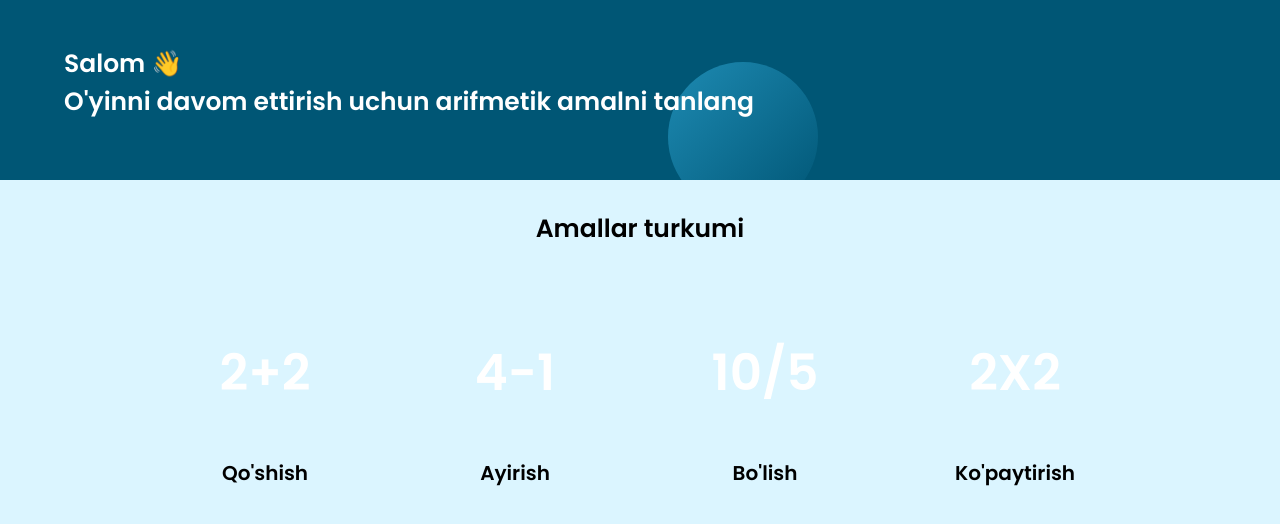
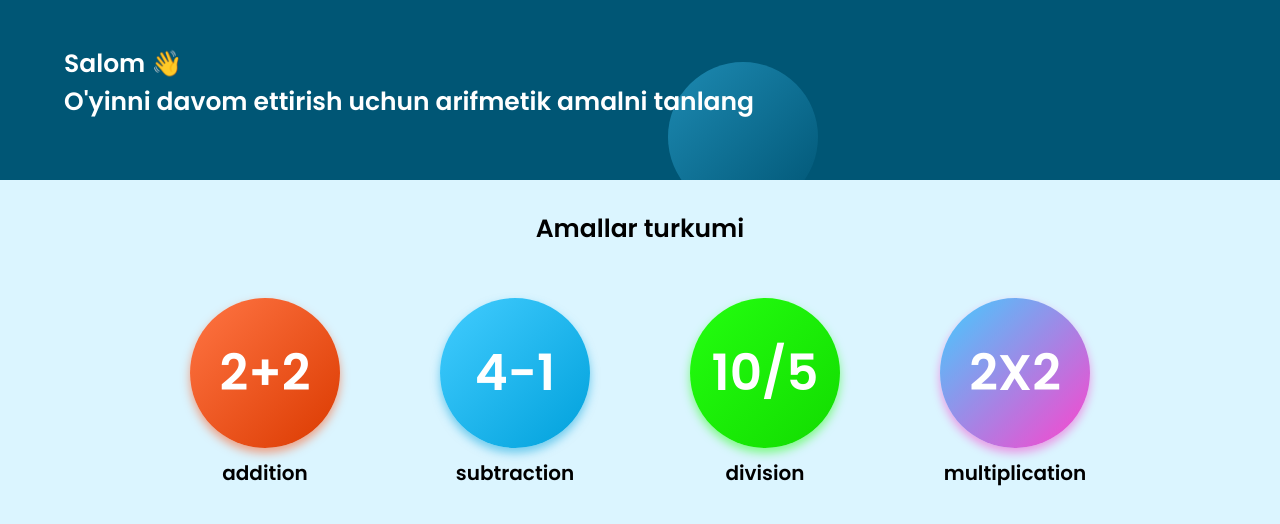
Before and after one commit to DostonUmarov/arifmetik, a React (Vite) app: page /category in a window 1280 px wide. Shown: the top 524 px of the page. Built offline with nearby package versions, Linux system fonts and the light colour scheme.

Commit message:
Update Category.jsx

```diff
--- a/src/Pages/Category/Category.jsx
+++ b/src/Pages/Category/Category.jsx
@@ -4,10 +4,10 @@ import { useAuth } from "../../Components/context"
 
 function Category() {
     const levels = [
-        {name: "Qo'shish", display: "2+2", color:"red", uzbname: "Qo'shish"},
-         {name: "Ayirish", display: "4-1", color:"blue", uzbname: "Ayirish"},
-          {name: "Bo'lish", display: "10/5", color:"green", uzbname: "Bo'lish"},
-           {name: "Ko'paytirish", display: "2X2", color:"purple", uzbname: "Ko'paytirish"}
+        {name: "addition", display: "2+2", color:"red", uzbname: "Qo'shish"},
+         {name: "subtraction", display: "4-1", color:"blue", uzbname: "Ayirish"},
+          {name: "division", display: "10/5", color:"green", uzbname: "Bo'lish"},
+           {name: "multiplication", display: "2X2", color:"purple", uzbname: "Ko'paytirish"}
         ]
 
     const levelCircles = levels.map((level)=>{
@@ -15,7 +15,7 @@ function Category() {
         levelName={level.name}
         levelDisplay={level.display}
         color={level.color}
-        key={level.name}
+        key={level.uzbname}
         />
     })
 
```
